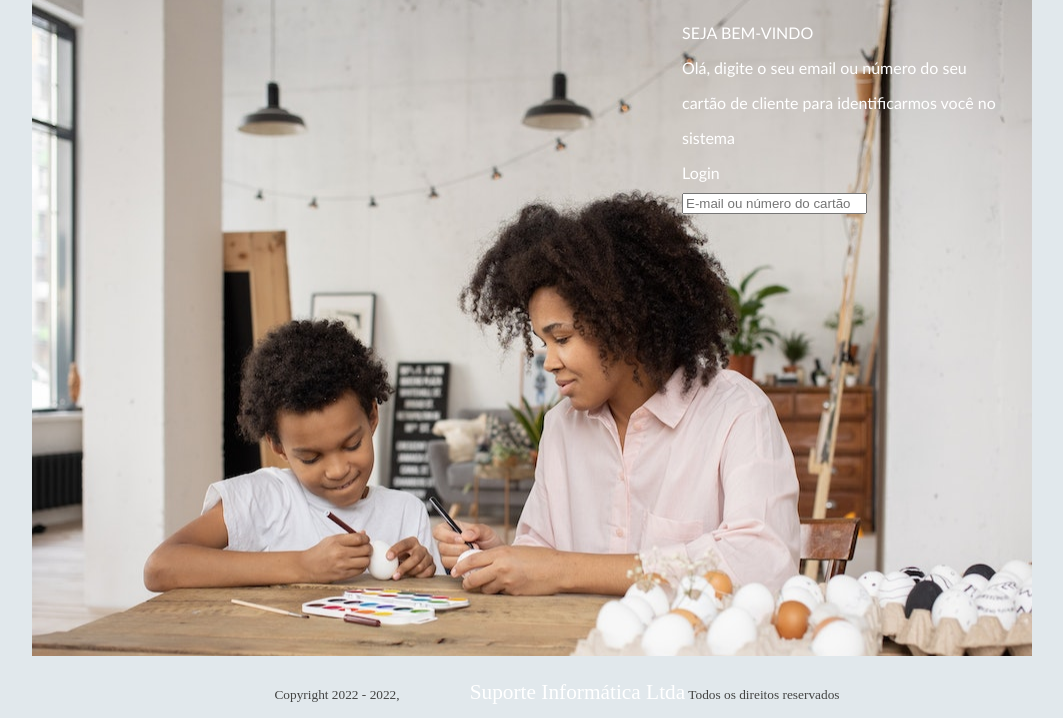
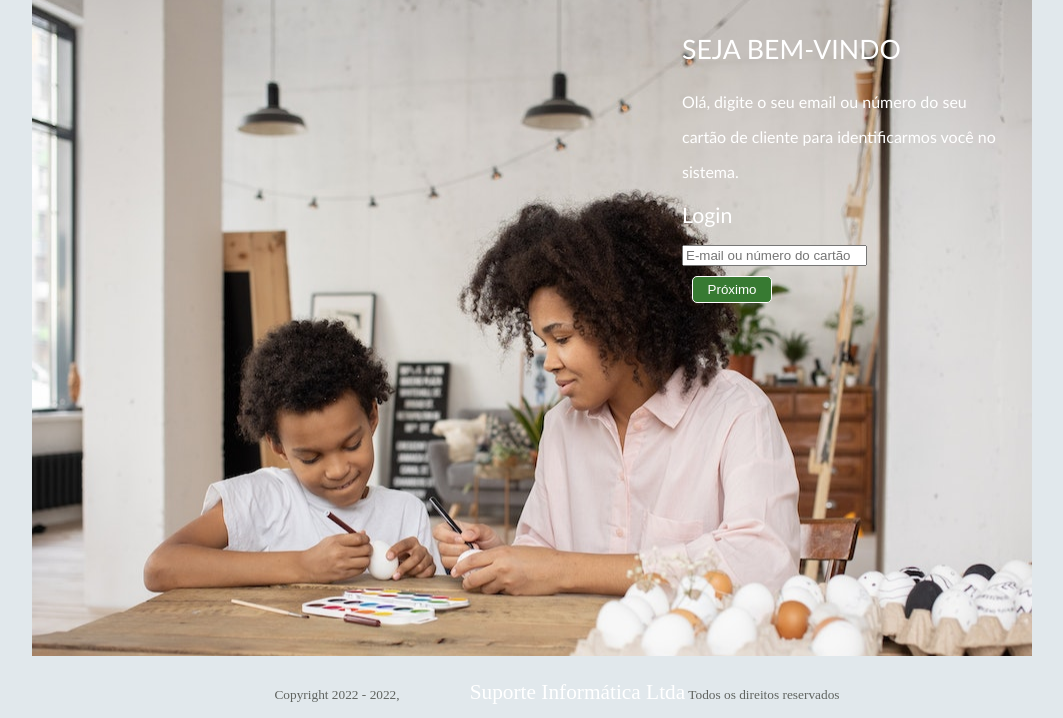
Before and after one commit to LacorteGabriel1987/consultaMedica, a plain HTML site: page soucliente.html in a window 1280 px wide. Shown: the part 137-855 px from the top of the page, without its empty margins (118-1181 px from the left). Drawn offline with Linux system fonts and the light colour scheme.

Commit message:
Finalizando main da page com button

```diff
--- a/soucliente.html
+++ b/soucliente.html
@@ -19,19 +19,20 @@
 
     <main>
         <div class="principal">
-            <p class="text">SEJA BEM-VINDO</p>
+            <p class="text" style="font-size:20pt">SEJA BEM-VINDO</p>
         </div>
 
         <div class="principal">
             <p class="text">Olá, digite o seu email ou número do seu</p>
             <p class="text">cartão de cliente para identificarmos você no</p>
-            <p class="text">sistema</p>
+            <p class="text">sistema.</p>
         </div>
 
         <div class="principal">
-            <p class="text">Login</p><br>
+            <p class="text" style="font-size:16pt">Login</p><br>
              <div class="text1">
-             <input class="box" type="text1" name="text1" placeholder="E-mail ou número do cartão">
+             <input class="box" type="text1" name="text1" placeholder="E-mail ou número do cartão"><br>
+             <input id="btn" type="button" value="Próximo">
              </div>
         </div>
     </main>
--- a/stylecliente.css
+++ b/stylecliente.css
@@ -73,10 +73,21 @@ main{
     margin-top: -25px;
 }
 
+#btn{
+    margin:10px;
+    background-color: rgb(55, 122, 50);
+    border: 1px solid white;
+    color: white;
+    padding: 5px;
+    cursor:pointer;
+    width: 80px;
+    border-radius: 5px;
+}
+
 
 /* footer */
 .rodape {
-    color: rgb(67, 68, 67);
+    color: rgb(96, 100, 96);
     text-align: center;
     padding-top: 10px;
     font-size: 10pt;
```
